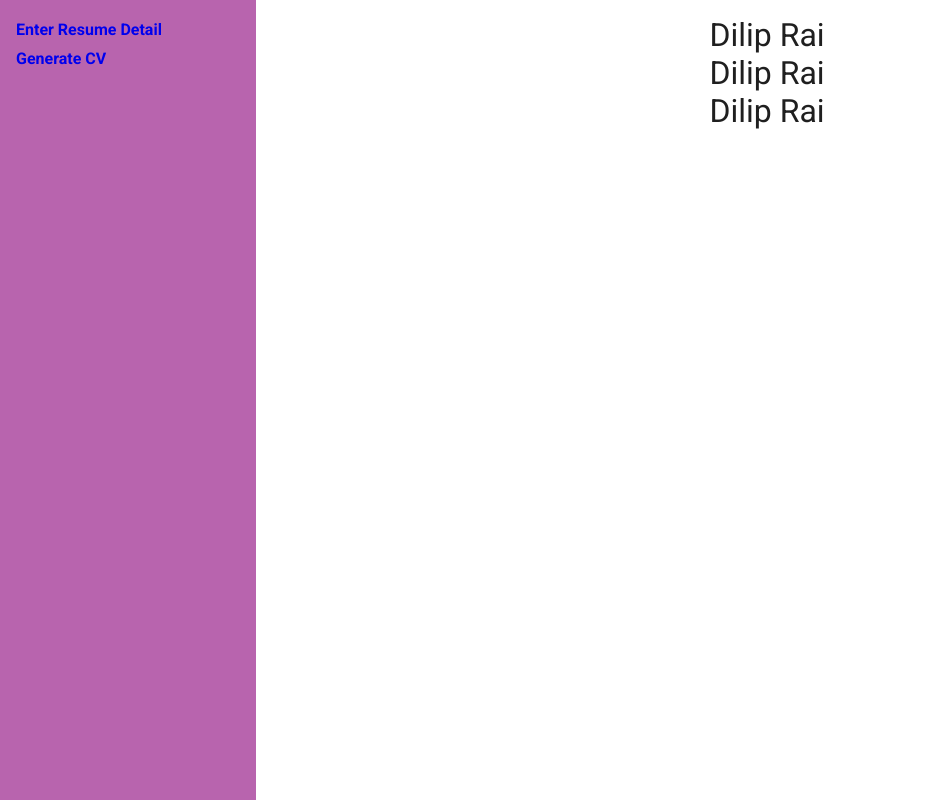
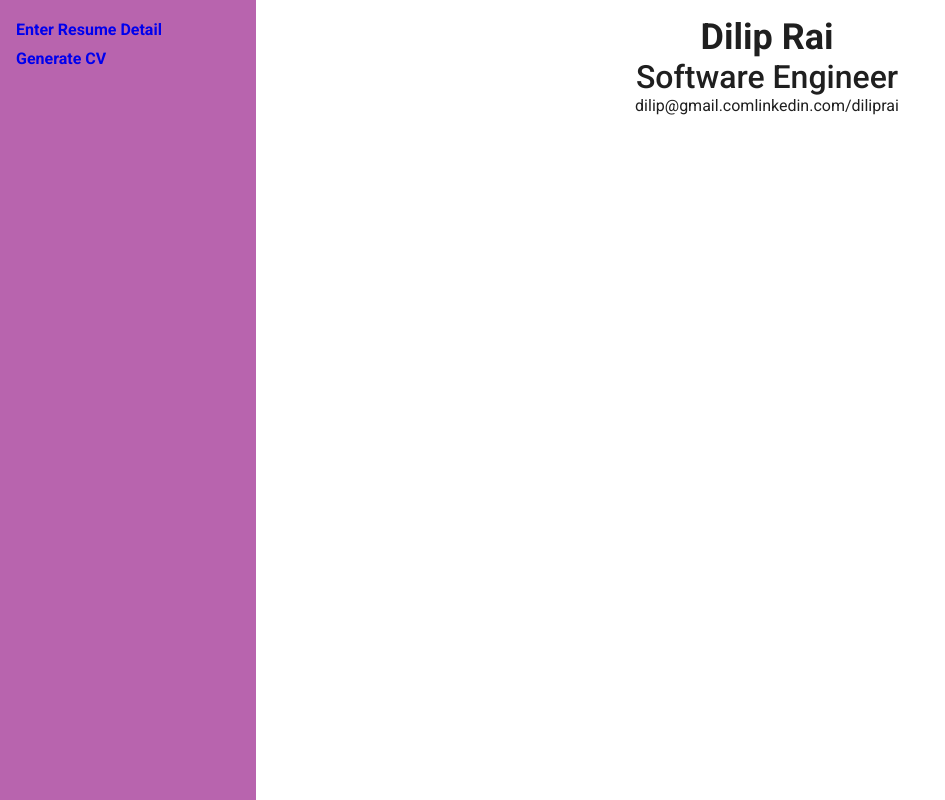
Before and after one commit to diliprai07/frontend-template, a React app: page / in a window 1280 px wide. Shown: the whole page, without its empty margins (0-945 px from the left). Built offline with nearby package versions, Linux system fonts and the light colour scheme.

Commit message:
resume detail view

```diff
--- a/src/components/resume-detail/resume-detail.tsx
+++ b/src/components/resume-detail/resume-detail.tsx
@@ -4,8 +4,11 @@ const ResumeDetail = () => {
   return (
     <div className="resume-detail">
       <span className="resume-header">Dilip Rai</span>
-      <span className="resume-header">Dilip Rai</span>
-      <span className="resume-header">Dilip Rai</span>
+      <span className="designation">Software Engineer</span>
+      <div>
+        <a>dilip@gmail.com</a>
+        <a>linkedin.com/diliprai</a>
+      </div>
     </div>
   );
 };
--- a/src/styles/pages/_resume-detail.scss
+++ b/src/styles/pages/_resume-detail.scss
@@ -7,8 +7,16 @@
     box-sizing: border-box;
 
     .resume-header {
+        font-size: 36px;
+        color: $color_black;
+        align-self: center;
+        font-weight: 700;
+    }
+
+    .designation {
         font-size: 32px;
         color: $color_black;
         align-self: center;
+        font-weight: 500;
     }
 }
```
